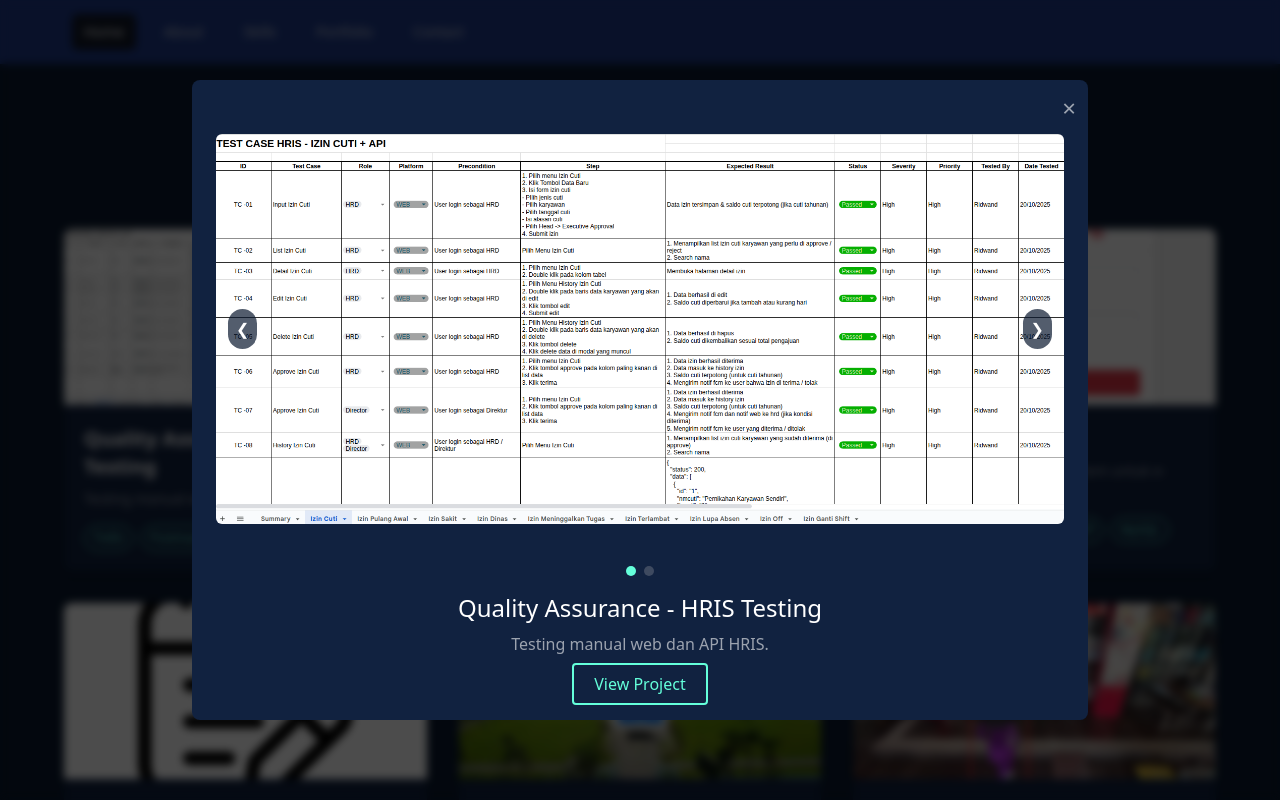
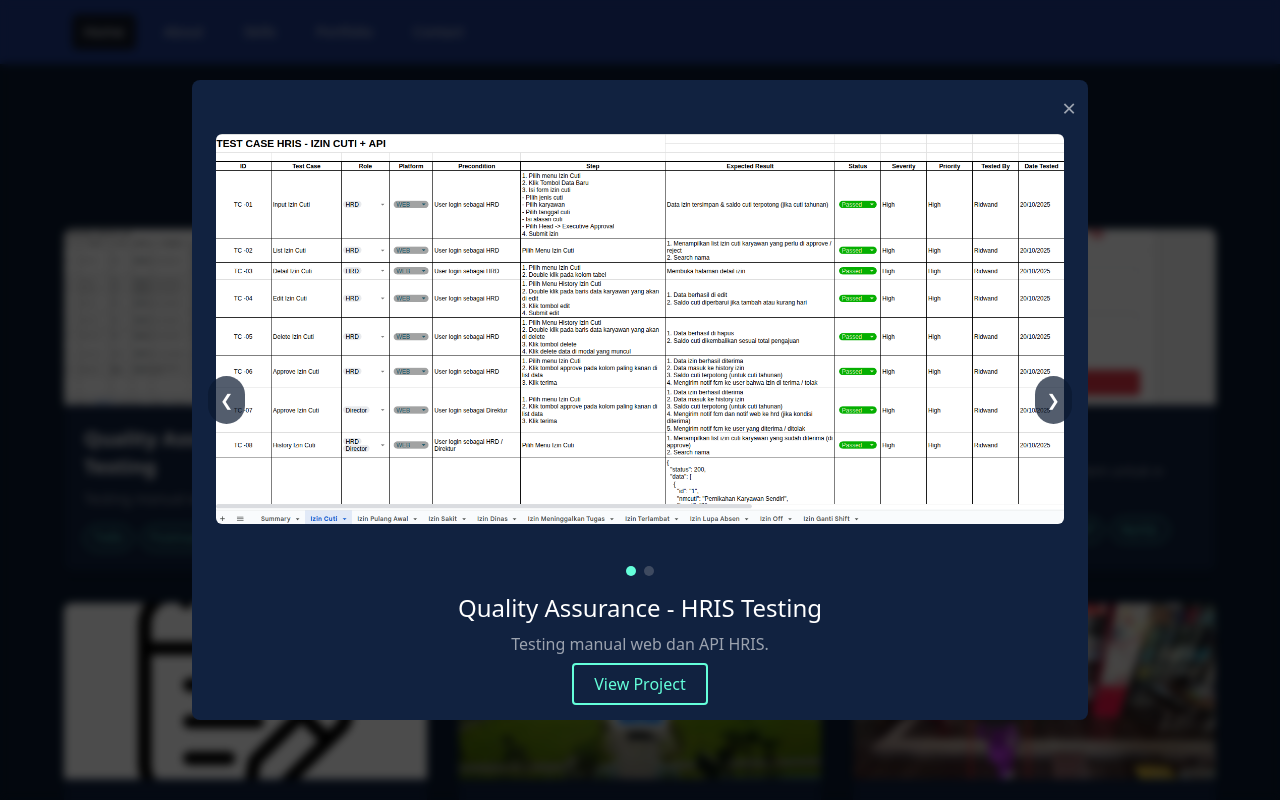
Before and after one commit to kowells/my-profile, a React (Create React App) app: page / in a window 1280 px wide. Both pictures are taken after a click on the element 245 px from the left and 2455 px from the top of the page. Shown: the part 2055-2855 px from the top of the page. Built offline with nearby package versions, Linux system fonts and the light colour scheme.

Commit message:
update modal klik

```diff
--- a/src/App.js
+++ b/src/App.js
@@ -280,14 +280,16 @@
                 initial={{ opacity: 0 }}
                 animate={{ opacity: 1 }}
                 exit={{ opacity: 0 }}
+                onClick={closeModal} // ✅ klik di luar modal = tutup modal
               >
                 <motion.div
                   className="bg-[#112240] rounded-lg max-w-4xl w-full h-[80vh] relative p-6 flex flex-col items-center justify-between overflow-hidden"
                   initial={{ scale: 0.9 }}
                   animate={{ scale: 1 }}
                   exit={{ scale: 0.9 }}
+                  onClick={(e) => e.stopPropagation()} // 🚫 mencegah klik dalam modal ikut menutup
                 >
-                  {/* Close Button */}
+                  {/* Tombol close */}
                   <button
                     onClick={closeModal}
                     className="absolute top-3 right-3 text-gray-400 hover:text-white text-2xl"
@@ -295,50 +297,16 @@
                     &times;
                   </button>
 
-                  {/* Image container */}
-                  <div className="relative flex-1 flex items-center justify-center overflow-hidden">
+                  {/* Image */}
+                  <div className="relative flex-1 flex items-center justify-center overflow-hidden w-full">
                     <img
                       src={selectedProject.images[currentImage]}
                       alt={selectedProject.title}
-                      className="max-w-full max-h-[60vh] object-contain rounded-md transition-all"
+                      className="max-w-full max-h-[60vh] object-contain rounded-md transition-all duration-300"
                     />
-
-                    {/* Left arrow */}
-                    {selectedProject.images.length > 1 && (
-                      <button
-                        onClick={(e) => {
-                          e.stopPropagation();
-                          setCurrentImage((prev) =>
-                            prev === 0
-                              ? selectedProject.images.length - 1
-                              : prev - 1
-                          );
-                        }}
-                        className="absolute top-1/2 left-3 transform -translate-y-1/2 bg-[#0a192f]/70 text-white p-2 rounded-full hover:bg-[#64ffda] hover:text-[#0a192f] transition"
-                      >
-                        &#10094;
-                      </button>
-                    )}
-
-                    {/* Right arrow */}
-                    {selectedProject.images.length > 1 && (
-                      <button
-                        onClick={(e) => {
-                          e.stopPropagation();
-                          setCurrentImage((prev) =>
-                            prev === selectedProject.images.length - 1
-                              ? 0
-                              : prev + 1
-                          );
-                        }}
-                        className="absolute top-1/2 right-3 transform -translate-y-1/2 bg-[#0a192f]/70 text-white p-2 rounded-full hover:bg-[#64ffda] hover:text-[#0a192f] transition"
-                      >
-                        &#10095;
-                      </button>
-                    )}
                   </div>
 
-                  {/* Image indicator */}
+                  {/* Indicator */}
                   {selectedProject.images.length > 1 && (
                     <div className="flex justify-center gap-2 mt-3 mb-1">
                       {selectedProject.images.map((_, idx) => (
@@ -353,7 +321,7 @@
                     </div>
                   )}
 
-                  {/* Project Details */}
+                  {/* Deskripsi */}
                   <div className="text-center mt-3">
                     <h3 className="text-2xl mb-2">{selectedProject.title}</h3>
                     <p className="text-gray-400 mb-4 max-w-lg mx-auto">
@@ -368,6 +336,36 @@
                       View Project
                     </a>
                   </div>
+
+                  {/* Navigasi kiri/kanan */}
+                  {selectedProject.images.length > 1 && (
+                    <>
+                      <button
+                        onClick={() =>
+                          setCurrentImage((prev) =>
+                            prev === 0
+                              ? selectedProject.images.length - 1
+                              : prev - 1
+                          )
+                        }
+                        className="absolute left-4 top-1/2 -translate-y-1/2 bg-[#0a192f]/70 text-white p-3 rounded-full hover:bg-[#64ffda] hover:text-[#0a192f] transition"
+                      >
+                        &#10094;
+                      </button>
+                      <button
+                        onClick={() =>
+                          setCurrentImage((prev) =>
+                            prev === selectedProject.images.length - 1
+                              ? 0
+                              : prev + 1
+                          )
+                        }
+                        className="absolute right-4 top-1/2 -translate-y-1/2 bg-[#0a192f]/70 text-white p-3 rounded-full hover:bg-[#64ffda] hover:text-[#0a192f] transition"
+                      >
+                        &#10095;
+                      </button>
+                    </>
+                  )}
                 </motion.div>
               </motion.div>
             )}
```
Lines whose indentation alone changed are shown as unchanged.
